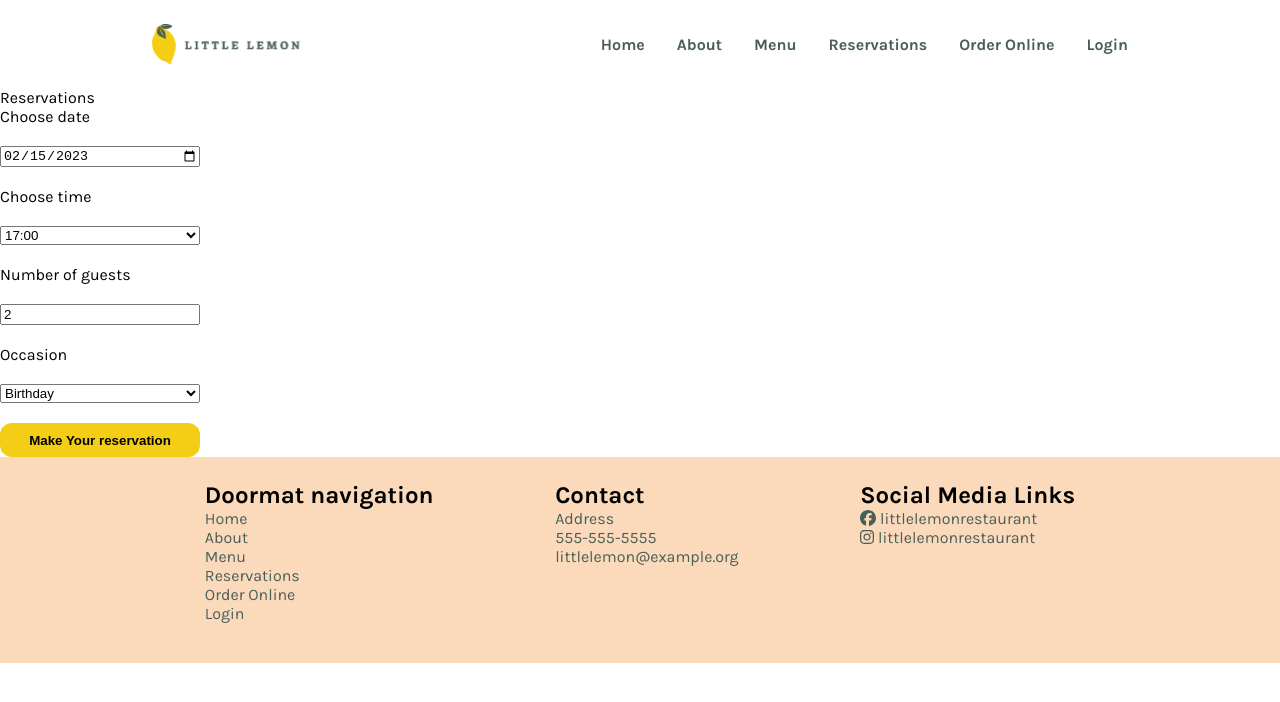
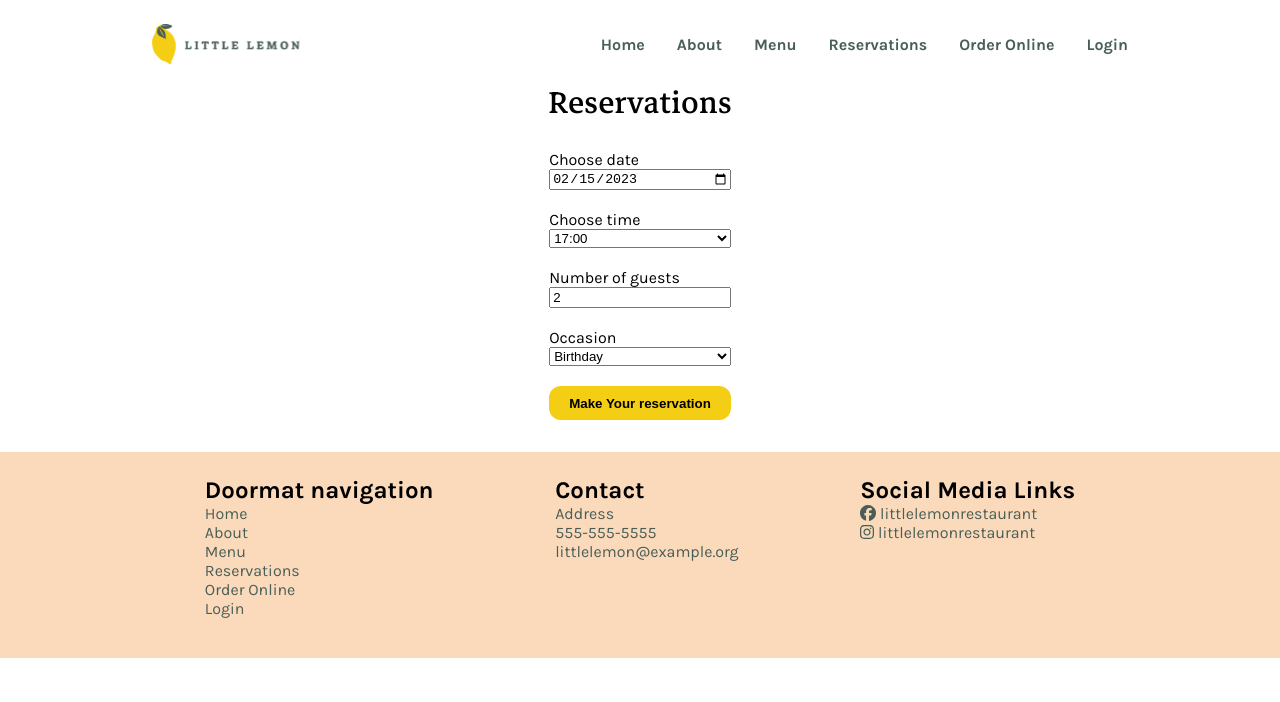
Before and after one commit to pventurino/meta-front-end-developer-capstone, a React (Create React App) app: page /reservations in a window 1280 px wide. Shown: the top 702 px of the page. Built offline with nearby package versions, Linux system fonts and the light colour scheme.

Commit message:
arrange booking form layout

```diff
--- a/src/components/BookingForm.js
+++ b/src/components/BookingForm.js
@@ -31,26 +31,34 @@ const BookingForm = ({availableTimes, onDateChange}) => {
     >
       {({errors, touched}) => (
         <Form style={{display:'grid', maxWidth:'200px', gap:'20px'}}>
+          <div className='formField'>
             <label htmlFor='res-date'>Choose date</label>
             <Field name='res-date' type='date' onChange={(e) => onDateChange(e.currentTarget.value)}/>
             <ErrorMessage name='res-date' />
+          </div>
 
+          <div className='formField'>
             <label htmlFor='res-time'>Choose time</label>
             <Field name='res-time' as='select'>
               { availableTimes.map(x => (<option key={x} value={x}>{x}:00</option>)) }
             </Field>
             <ErrorMessage name='res-time' />
+          </div>
 
+          <div className='formField'>
             <label htmlFor='guests'>Number of guests</label>
             <Field name='guests' type='number' min={1} max={10}/>
             <ErrorMessage name='guests'/>
+          </div>
 
+          <div className='formField'>
             <label htmlFor='occasion'>Occasion</label>
             <Field name='occasion' as='select'>
               <option key='birthday' value='Birthday'>Birthday</option>
               <option key='anniversary' value='Anniversary'>Anniversary</option>
             </Field>
             <ErrorMessage name='occasion'/>
+          </div>
 
           <button type='submit'>Make Your reservation</button>
         </Form>
--- a/src/components/Reservations.js
+++ b/src/components/Reservations.js
@@ -1,5 +1,6 @@
 import React, { useReducer, useState } from "react";
 import BookingForm from "./BookingForm";
+import Container from "./Container";
 import './Reservations.scss';
 
 const Reservations = () => {
@@ -13,13 +14,15 @@ const Reservations = () => {
   const [availableTimes, updateAvailableTimes] = useReducer(updateTimes, initializeTimes());
 
   return (
-    <>
-      Reservations
-      <BookingForm
-        availableTimes={availableTimes}
-        onDateChange={updateAvailableTimes}
-        />
-    </>
+    <section id='reservations'>
+      <Container>
+        <h2>Reservations</h2>
+        <BookingForm
+          availableTimes={availableTimes}
+          onDateChange={updateAvailableTimes}
+          />
+      </Container>
+    </section>
   );
 }
 
--- a/src/components/Reservations.scss
+++ b/src/components/Reservations.scss
@@ -0,0 +1,16 @@
+#reservations {
+  .container {
+    display: flex;
+    flex-direction: column;
+    align-items: center;
+
+    form {
+      margin: 2em 0;
+
+      .formField {
+        display: flex;
+        flex-direction: column;
+      }
+    }
+  }
+}
```
Lines whose indentation alone changed are shown as unchanged.
